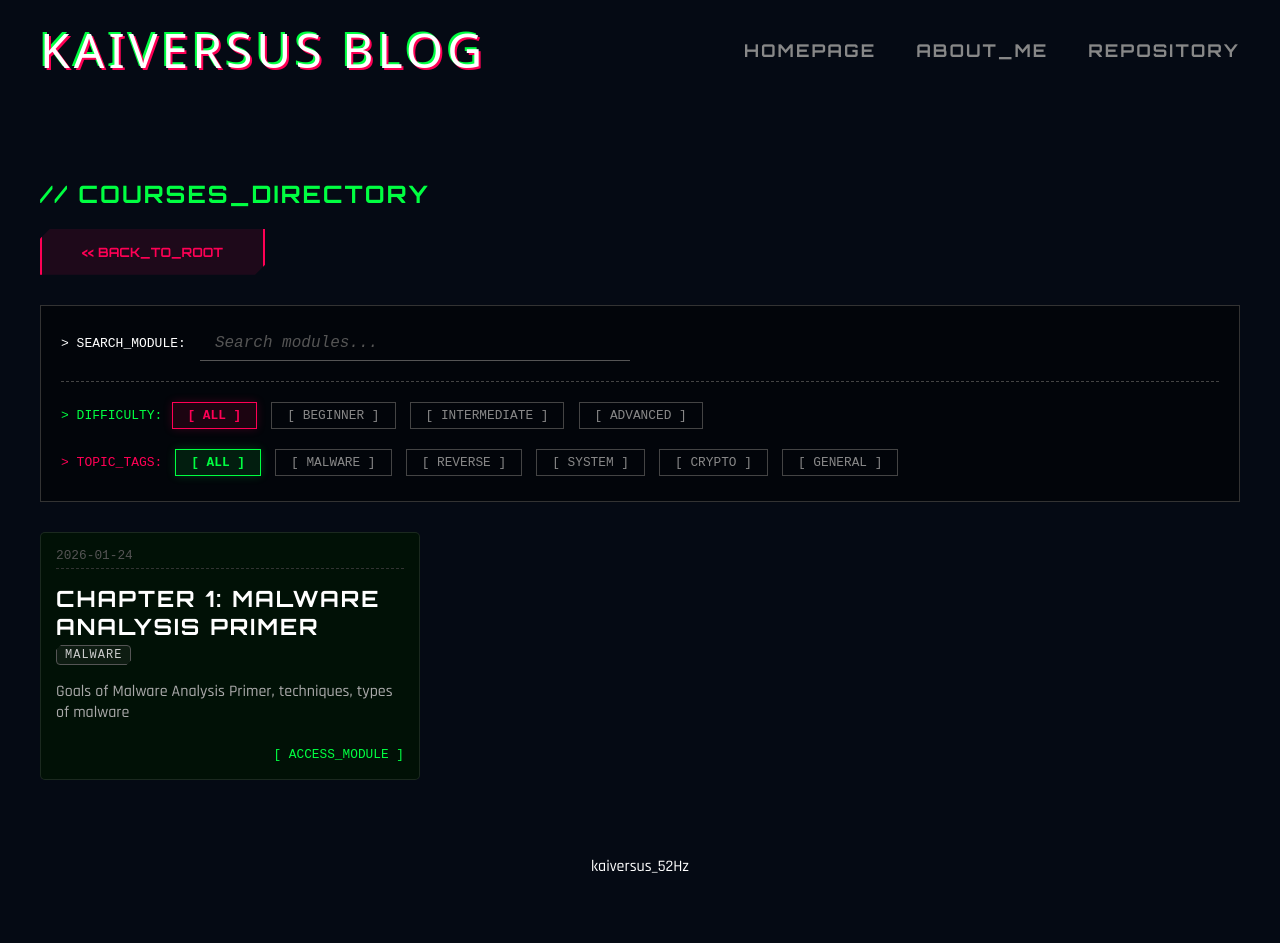
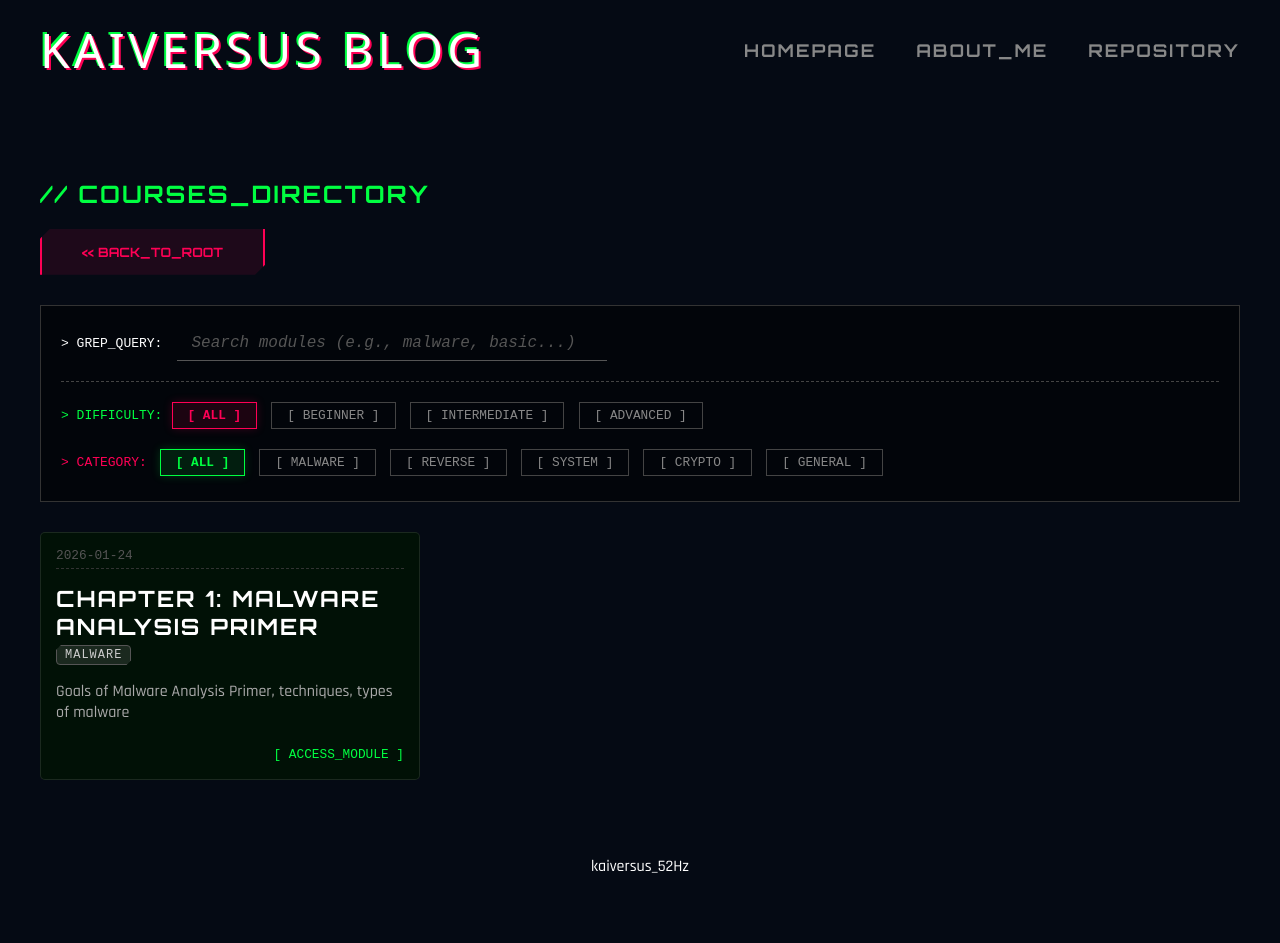
Before and after one commit to kaiversus/kaiversus.github.io, a Jekyll site: the page built from pages/courses.md, in a window 1280 px wide. Built offline with Jekyll 4.4.1, drawn with Linux system fonts in a browser that asks for light colours; some web fonts are replaced; some of the changed lines change nothing that is shown.

Commit message:
Update courses.md

```diff
--- a/pages/courses.md
+++ b/pages/courses.md
@@ -3,42 +3,6 @@
 title: Courses Archive
 permalink: /courses/
 ---
-<style>
-    /* CSS CHO BỘ LỌC (Dùng màu Primary mặc định) */
-    .filter-btn {
-        background: transparent;
-        border: 1px solid #444;
-        color: #888;
-        padding: 5px 15px;
-        margin-right: 5px;
-        margin-bottom: 5px;
-        cursor: pointer;
-        font-family: monospace;
-        transition: 0.3s;
-    }
-
-    .filter-btn:hover, .filter-btn.active {
-        border-color: var(--primary);
-        color: var(--primary);
-        box-shadow: 0 0 10px rgba(0, 255, 65, 0.2);
-    }
-
-    .filter-btn.active {
-        background: rgba(0, 255, 65, 0.1);
-        font-weight: bold;
-    }
-
-    .tag-cat {
-        background: rgba(255, 255, 255, 0.05);
-        padding: 2px 8px;
-        border-radius: 4px;
-        font-size: 0.75rem;
-        color: #ccc;
-        margin-right: 5px;
-        font-family: monospace;
-    }
-</style>
-
 <section class="container" style="margin-top: 50px;">
     <h1 style="color: var(--primary);">// COURSES_DIRECTORY</h1>
     <a href="/" class="btn-cyber secondary" style="font-size: 0.8rem;"><< BACK_TO_ROOT</a>
@@ -46,9 +10,8 @@
     <div class="filter-console" style="margin-top: 30px; border: 1px solid #333; padding: 20px; background: rgba(0,0,0,0.5);">
 
         <div style="margin-bottom: 20px; border-bottom: 1px dashed #444; padding-bottom: 20px;">
-            <span style="color: #fff; font-family: monospace;">> SEARCH_MODULE:</span>
-            <input type="text" id="searchInput" onkeyup="filterSearch()" placeholder="Search modules..." class="cyber-input"
-                   style="background: transparent; border: none; border-bottom: 1px solid #555; color: var(--primary); font-family: monospace; width: 60%; margin-left: 10px; outline: none;">
+            <span style="color: #fff; font-family: monospace;">> GREP_QUERY:</span>
+            <input type="text" id="searchInput" onkeyup="filterSearch()" placeholder="Search modules (e.g., malware, basic...)" class="cyber-input" style="background: transparent; border: none; border-bottom: 1px solid #555; color: var(--primary); font-family: monospace; width: 60%; margin-left: 10px; outline: none;">
         </div>
 
         <div class="filter-group">
@@ -59,7 +22,7 @@
             <button class="filter-btn" onclick="filterSelection('Advanced', 'diff')">[ ADVANCED ]</button>
         </div>
         <div class="filter-group" style="margin-top: 15px;">
-            <span style="color: var(--accent); font-family: monospace;">> TOPIC_TAGS: </span>
+            <span style="color: var(--accent); font-family: monospace;">> CATEGORY: </span>
             <button class="filter-btn active" onclick="filterSelection('all', 'cat')">[ ALL ]</button>
             <button class="filter-btn" onclick="filterSelection('Malware', 'cat')">[ MALWARE ]</button>
             <button class="filter-btn" onclick="filterSelection('Reverse', 'cat')">[ REVERSE ]</button>
@@ -79,7 +42,7 @@
             <div class="log-header">
                 <span>{{ post.date | date: "%Y-%m-%d" }}</span>
                 {% if post.difficulty %}
-                <span style="color: var(--primary); border: 1px solid var(--primary); padding: 0 5px; border-radius: 3px; font-size: 0.7rem;">
+                <span class="tag-diff" style="color: var(--primary); border: 1px solid var(--primary); padding: 0 5px; border-radius: 3px; font-size: 0.7rem;">
                     {{ post.difficulty | upcase }}
                 </span>
                 {% endif %}
@@ -90,21 +53,59 @@
             <div class="tag-container" style="margin-bottom: 10px;">
                 {% assign cat_list = post.category | split: ', ' %}
                 {% for cat in cat_list %}
-                    <span class="tag-cat">{{ cat | strip | upcase }}</span>
+                    <span class="tag-cat" style="background: rgba(255, 255, 255, 0.1); padding: 2px 8px; border-radius: 4px; font-size: 0.75rem; color: #ccc; margin-right: 5px; font-family: monospace;">
+                        {{ cat | strip | upcase }}
+                    </span>
                 {% endfor %}
             </div>
 
             <p class="log-desc search-target">{{ post.description }}</p>
 
             <div style="text-align: right;">
-                <span class="cmd-btn">[ ACCESS_MODULE ]</span>
+                <span class="cmd-btn" style="color: var(--primary);">[ ACCESS_MODULE ]</span>
             </div>
         </article>
         {% endfor %}
     </div>
 </section>
 
+<style>
+    /* CSS CỤC BỘ CHO TRANG NÀY ĐỂ ĐẢM BẢO GIỐNG WRITEUPS */
+
+    /* Nút bộ lọc */
+    .filter-btn {
+        background: transparent;
+        border: 1px solid #444;
+        color: #888;
+        padding: 5px 15px;
+        margin-right: 5px;
+        margin-bottom: 5px;
+        cursor: pointer;
+        font-family: monospace;
+        transition: 0.3s;
+    }
+
+    /* Hover và Active dùng màu xanh lá (Primary) */
+    .filter-btn:hover, .filter-btn.active {
+        border-color: var(--primary);
+        color: var(--primary);
+        box-shadow: 0 0 10px rgba(0, 255, 65, 0.2);
+    }
+
+    .filter-btn.active {
+        background: rgba(0, 255, 65, 0.1);
+        font-weight: bold;
+    }
+
+    /* Hiệu ứng ô input */
+    .cyber-input:focus {
+        border-bottom-color: var(--primary) !important;
+        box-shadow: 0 1px 0 var(--primary);
+    }
+</style>
+
 <script>
+    // LOGIC JAVASCRIPT GIỐNG HỆT WRITEUPS
     let currentDiff = 'all';
     let currentCat = 'all';
     let currentSearch = '';
@@ -117,26 +118,34 @@
     function filterSelection(value, type) {
         if (type === 'diff') currentDiff = value;
         if (type === 'cat') currentCat = value;
+
         updateActiveButton(value, type);
         runFilter();
     }
 
     function runFilter() {
         let items = document.getElementsByClassName("filter-item");
+
         for (let i = 0; i < items.length; i++) {
             let item = items[i];
+
+            // Lấy dữ liệu
             let itemDiff = item.getAttribute('data-diff');
             let itemCat = item.getAttribute('data-cat');
+
+            // Tìm kiếm trong Title và Description
             let title = item.querySelector('.log-title').innerText.toLowerCase();
             let desc = item.querySelector('.log-desc').innerText.toLowerCase();
             let contentText = title + " " + desc;
 
+            // Kiểm tra điều kiện
             let matchDiff = (currentDiff === 'all' || itemDiff === currentDiff);
             let matchCat = (currentCat === 'all' || itemCat.indexOf(currentCat) > -1);
             let matchSearch = (currentSearch === '' || contentText.indexOf(currentSearch) > -1);
 
             if (matchDiff && matchCat && matchSearch) {
                 item.style.display = "block";
+                item.style.animation = "fadeIn 0.3s"; // Thêm chút hiệu ứng cho mượt
             } else {
                 item.style.display = "none";
             }
@@ -157,3 +166,10 @@
         }
     }
 </script>
+
+<style>
+@keyframes fadeIn {
+  from { opacity: 0; transform: translateY(5px); }
+  to { opacity: 1; transform: translateY(0); }
+}
+</style>
```
